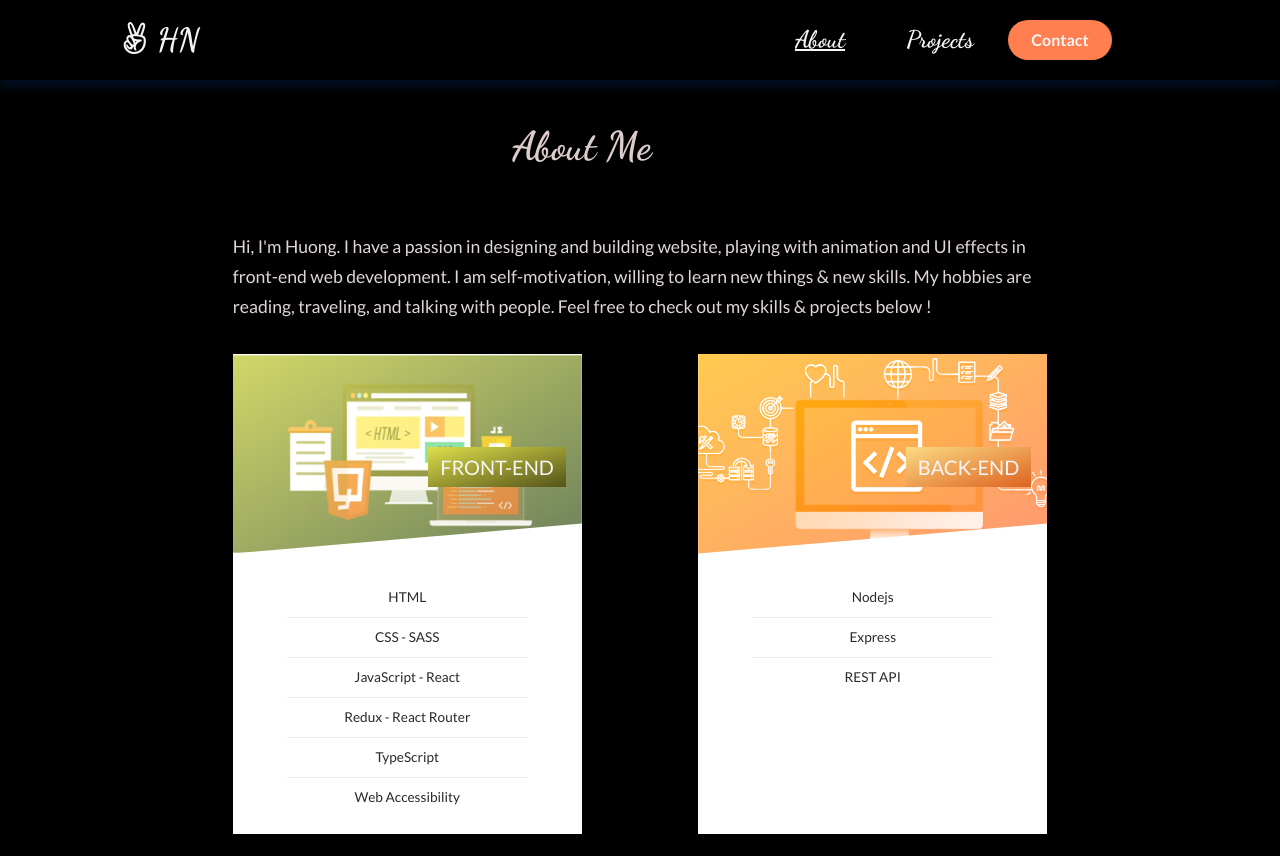
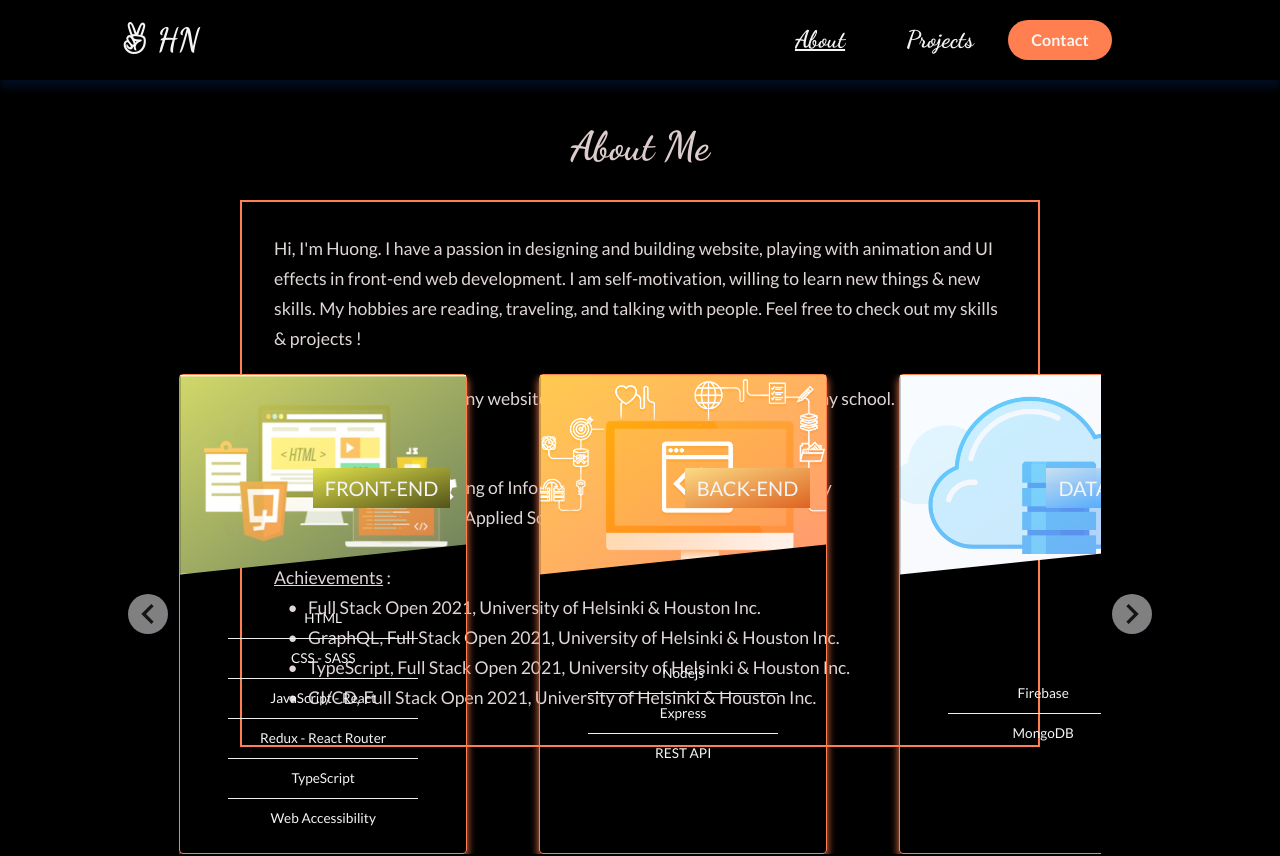
Before and after one commit to huongnguyen1709/my-porfolio-react, a React (Create React App) app: page /about in a window 1280 px wide. Shown: the top 856 px of the page. Built offline with nearby package versions, Linux system fonts and the light colour scheme.

Commit message:
modify about page

```diff
--- a/package.json
+++ b/package.json
@@ -10,6 +10,7 @@
     "node-sass": "^6.0.1",
     "react": "^17.0.2",
     "react-dom": "^17.0.2",
+    "react-icons": "^4.3.1",
     "react-router-dom": "^5.3.0",
     "react-scripts": "4.0.3",
     "web-vitals": "^1.1.2"
--- a/src/components/about/About.js
+++ b/src/components/about/About.js
@@ -1,5 +1,6 @@
 import React, {useState} from 'react';
-import SkillsCard from './SkillsCard';
+import CardSlider from './CardSlider';
+
 
 const About = () => {
     const [skills, setSkills] = useState([
@@ -27,11 +28,38 @@ const About = () => {
     return (
         <div className='about'>
             <h2 className="heading-about">About Me</h2>
-            <p className="introduce">Hi, I'm Huong. I have a passion in designing and building website, playing with animation and UI effects in front-end web development. I am self-motivation, willing to learn new things & new skills. My hobbies are reading, traveling, and talking with people. Feel free to check out my skills & projects below !</p>
+            <p className="introduce">Hi, I'm Huong.
+            I have a passion in designing and building website, playing with animation and UI effects in front-end web development. I am self-motivation, willing to learn new things & new skills. My hobbies are reading, traveling, and talking with people. Feel free to check out my skills & projects ! <br></br>
+            <br></br>
+            In 2 years, I have built many websites from the online courses and from my school. <br></br>
+            <br></br>
+            <u>Education</u> : <br></br>
+            &nbsp; • &nbsp; Bachelor of Engineering of Information & Communication Technology <br></br>
+            &nbsp; &nbsp; &nbsp; at Turku University of Applied Sciences <br></br>
+            <br></br>
+            <u>Achievements</u> : <br></br>
+            &nbsp; &nbsp; • &nbsp; Full Stack Open 2021, University of Helsinki & Houston Inc. <br></br>
+            &nbsp; &nbsp; • &nbsp; GraphQL, Full Stack Open 2021, University of Helsinki & Houston Inc.  <br></br>
+            &nbsp; &nbsp; • &nbsp; TypeScript, Full Stack Open 2021, University of Helsinki & Houston Inc.  <br></br>
+            &nbsp; &nbsp; • &nbsp; CI/CD, Full Stack Open 2021, University of Helsinki & Houston Inc.  <br></br>
+            </p>
 
-            {
-                skills && skills.map((skill, index) => <SkillsCard key={index+1} skill={skill} index={index+1} />)
-            }
+
+            {/* <i class="fas fa-arrow-left icon_arrow" ></i>
+                <div className="card_container">
+
+                    {
+                        skills && skills.map((skill, index) => {
+                            let position = index > 0 ? "nextCard" : index === 0 ?
+                            "activeCard" : "prevCard";
+                            return <SkillsCard key={index+1} skill={skill} index={index+1} cardStyle={position} />
+                        } )
+                    }
+
+                </div>
+                <i class="fas fa-arrow-right icon_arrow" onClick={onSlide}></i> */}
+                   <CardSlider skills = {skills} />
+
 
         </div>
     );
--- /dev/null
+++ b/src/components/about/CardSlider.js
@@ -0,0 +1,29 @@
+import React from 'react';
+import {MdChevronLeft, MdChevronRight} from 'react-icons/md'
+import SkillsCard from './SkillsCard';
+
+const CardSlider = ({skills}) => {
+    const slideLeft = () => {
+        var slider = document.getElementById('slider')
+        slider.scrollLeft = slider.scrollLeft - 500
+    }
+
+    const slideRight = () => {
+        var slider = document.getElementById('slider')
+        slider.scrollLeft = slider.scrollLeft + 700
+    }
+
+    return (
+        <div className='slider-container'>
+            <MdChevronLeft size={40} className='slider-icon left' onClick={slideLeft} />
+            <div id='slider'>
+                {
+                    skills && skills.map((skill, index) =>  <SkillsCard key={index+1} skill={skill} index={index+1} />)
+                }
+            </div>
+            <MdChevronRight size={40} className='slider-icon right' onClick={slideRight} />
+        </div>
+    );
+};
+
+export default CardSlider;
--- a/src/components/about/SkillsCard.js
+++ b/src/components/about/SkillsCard.js
@@ -2,7 +2,7 @@ import React from 'react';
 
 const SkillsCard = ({skill, index}) => {
     return (
-        <div className={`card card--${index}`}>
+        <div className='card'>
             <div className={`card_picture card_picture--${index}`}></div>
             <div className="card_heading">
                 <span className={`card_heading--span card_heading--span--${index}`}>{skill.name}</span>
--- a/src/components/home/Home.js
+++ b/src/components/home/Home.js
@@ -6,14 +6,13 @@ import javascript from '../../imgs/logos/javascript.png';
 import react from '../../imgs/logos/react.png';
 import nodejs from '../../imgs/logos/nodejs.png';
 import mongoDB from '../../imgs/logos/mongoDB.png';
-import About from '../about/About';
 
 const Header = () => {
     return (
     <div className="home">
        <div className="header">
            <div className="huongnguyen">Huong Nguyen</div>
-           <div className="title"><span className="full-stack">Full-Stack</span> Developer</div>
+            <div className="title"><span className="full-stack">Full-stack</span> Developer</div>
            <Link to="/projects" className="btn-click">View my work</Link>
        </div>
        <img src={profile} alt="huong" className="huong-picture" />
--- /dev/null
+++ b/src/sass/components/_card.scss
@@ -0,0 +1,63 @@
+.slider-container {
+  width: 80%;
+  margin: auto;
+
+  position: relative;
+  display: flex;
+  align-items: center;
+  overflow: hidden;
+}
+
+#slider {
+  width: 90%;
+  height: 100%;
+  white-space: nowrap;
+  overflow-x: scroll;
+  scrollbar-width: none;
+  scroll-behavior: smooth;
+  overflow: hidden;
+
+  //background-color: yellowgreen;
+  margin: auto;
+}
+
+.slider-icon.left,
+.slider-icon.right {
+  background: white;
+  border-radius: 100%;
+  position: absolute;
+  opacity: 0.5;
+  box-shadow: 0.2rem 0.2rem 0.2rem 0.2rem rgb(0, 0, 12);
+  cursor: pointer;
+  z-index: 2;
+}
+
+.slider-icon.left {
+  left: 0;
+}
+
+.slider-icon.right {
+  right: 0;
+}
+
+.slider-icon.left:hover,
+.slider-icon.right:hover {
+  opacity: 1;
+}
+
+// .icon_arrow {
+//   font-size: 5rem;
+//   color: whitesmoke;
+//   margin: auto;
+// }
+
+// .card_container {
+//   position: relative;
+//   width: 100rem;
+//   overflow: hidden;
+
+//   margin: 0 auto;
+//   background-color: coral;
+//   display: flex;
+//   justify-content: space-between;
+// }
--- a/src/sass/layout/_layout.scss
+++ b/src/sass/layout/_layout.scss
@@ -31,8 +31,7 @@
   // background-size: cover;
 
   display: grid;
-  grid-template-rows: 15vh 12vw 70vh;
-  grid-template-columns: 1fr repeat(11, minmax(10rem, 15rem)) 1fr;
+  grid-template-rows: 15vh 80rem 80vh;
 
   @media only screen and (max-width: $bp-largest-xxl) {
     grid-template-rows: 15vh 12vw 75vh 75vh;
--- a/src/sass/main.scss
+++ b/src/sass/main.scss
@@ -12,3 +12,4 @@
 
 @import './components/logo';
 @import './components/button';
+@import './components/card';
--- a/src/sass/sections/_about.scss
+++ b/src/sass/sections/_about.scss
@@ -1,5 +1,4 @@
 .heading-about {
-  grid-column: 2/12;
   margin: 8vh auto 0 auto;
   font-family: 'Dancing Script', cursive;
   font-size: 5rem;
@@ -18,9 +17,11 @@
 }
 
 .introduce {
-  grid-column: 4/11;
+  width: 100rem;
   font-size: 2.2rem;
-  margin: 0;
+  border: 2px solid coral;
+  margin: 3rem auto 8rem auto;
+  padding: 4rem;
   color: rgb(224, 214, 214);
 
   @media only screen and (max-width: $bp-large) {
@@ -34,11 +35,24 @@
   }
 }
 
+.track {
+  width: 50rem;
+  margin: auto;
+}
+
 .card {
   position: relative;
-  height: 55rem;
-  background-color: white;
-  box-shadow: 0 1.5rem 4rem rgba(0, 0, 0, 0.2);
+  width: 36rem;
+  // height: 65rem;
+  //margin: auto;
+  display: inline-grid;
+  //margin-left: 9rem;
+  margin-right: 9rem;
+  border: 0.2rem solid coral;
+  border-radius: 0.5rem;
+
+  //background-color: whitesmoke;
+  box-shadow: 0 0.5rem 1rem coral;
   z-index: 1;
 
   @media only screen and (max-width: $bp-largest-xxl) {
@@ -52,84 +66,93 @@
   }
 
   &--1 {
-    grid-column: 2/4;
+    // left: 7rem;
 
-    @media only screen and (max-width: $bp-largest-xxl) {
-      grid-column: 4/7;
-    }
+    // grid-column: 2/4;
 
-    @media only screen and (max-width: $bp-largest-xl) {
-      grid-column: 2/4;
-    }
+    // @media only screen and (max-width: $bp-largest-xxl) {
+    //   grid-column: 4/7;
+    // }
 
-    @media only screen and (max-width: $bp-large) {
-      grid-column: 4/7;
-    }
+    // @media only screen and (max-width: $bp-largest-xl) {
+    //   grid-column: 2/4;
+    // }
 
-    @media only screen and (max-width: $bp-extra-small) {
-      grid-column: auto;
-    }
+    // @media only screen and (max-width: $bp-large) {
+    //   grid-column: 4/7;
+    // }
+
+    // @media only screen and (max-width: $bp-extra-small) {
+    //   grid-column: auto;
+    // }
   }
 
   &--2 {
-    grid-column: 5/7;
+    // left: 57rem;
+    // grid-column: 5/7;
 
-    @media only screen and (max-width: $bp-largest-xxl) {
-      grid-column: 8/11;
-    }
+    // @media only screen and (max-width: $bp-largest-xxl) {
+    //   grid-column: 8/11;
+    // }
 
-    @media only screen and (max-width: $bp-largest-xl) {
-      grid-column: 5/7;
-    }
+    // @media only screen and (max-width: $bp-largest-xl) {
+    //   grid-column: 5/7;
+    // }
 
-    @media only screen and (max-width: $bp-large) {
-      grid-column: 8/11;
-    }
+    // @media only screen and (max-width: $bp-large) {
+    //   grid-column: 8/11;
+    // }
 
-    @media only screen and (max-width: $bp-extra-small) {
-      grid-column: auto;
-    }
+    // @media only screen and (max-width: $bp-extra-small) {
+    //   grid-column: auto;
+    // }
   }
 
   &--3 {
-    grid-column: 8/10;
+    // left: 100rem;
+    // grid-column: 8/10;
 
-    @media only screen and (max-width: $bp-largest-xxl) {
-      grid-column: 4/7;
-    }
+    // @media only screen and (max-width: $bp-largest-xxl) {
+    //   grid-column: 4/7;
+    // }
 
-    @media only screen and (max-width: $bp-largest-xl) {
-      grid-column: 8/10;
-    }
+    // @media only screen and (max-width: $bp-largest-xl) {
+    //   grid-column: 8/10;
+    // }
 
-    @media only screen and (max-width: $bp-large) {
-      grid-column: 4/7;
-    }
+    // @media only screen and (max-width: $bp-large) {
+    //   grid-column: 4/7;
+    // }
 
-    @media only screen and (max-width: $bp-extra-small) {
-      grid-column: auto;
-    }
+    // @media only screen and (max-width: $bp-extra-small) {
+    //   grid-column: auto;
+    // }
   }
 
   &--4 {
-    grid-column: 11/13;
+    // left: 100rem;
+    // grid-column: 11/13;
 
-    @media only screen and (max-width: $bp-largest-xxl) {
-      grid-column: 8/11;
-    }
+    // @media only screen and (max-width: $bp-largest-xxl) {
+    //   grid-column: 8/11;
+    // }
 
-    @media only screen and (max-width: $bp-largest-xl) {
-      grid-column: 11/13;
-    }
+    // @media only screen and (max-width: $bp-largest-xl) {
+    //   grid-column: 11/13;
+    // }
 
-    @media only screen and (max-width: $bp-large) {
-      grid-column: 8/11;
-    }
+    // @media only screen and (max-width: $bp-large) {
+    //   grid-column: 8/11;
+    // }
 
-    @media only screen and (max-width: $bp-extra-small) {
-      grid-column: auto;
-    }
+    // @media only screen and (max-width: $bp-extra-small) {
+    //   grid-column: auto;
+    // }
   }
+}
+
+.card:last-child {
+  margin-right: 2rem;
 }
 
 .card_picture {
@@ -223,7 +246,8 @@
 
     li {
       text-align: center;
-      font-size: 1.5rem;
+      font-size: 2rem;
+      color: whitesmoke;
       padding: 1rem;
 
       &:not(:last-child) {
```
Also changed, not shown: src/sass/sections/_home.scss (+50 -18 lines), 1 other file (tests, documents, lock files or other folders).
